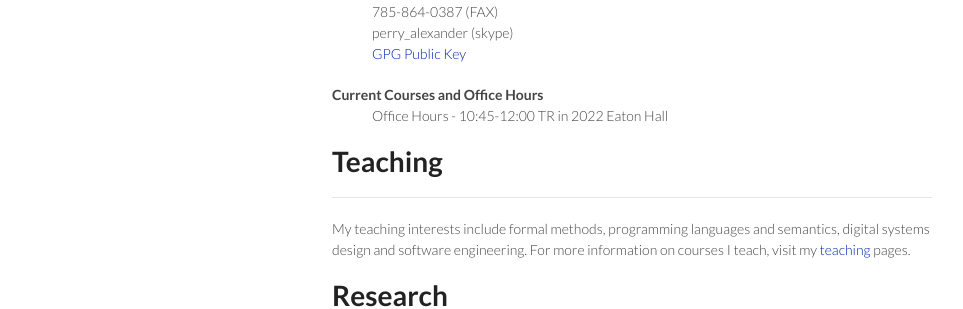
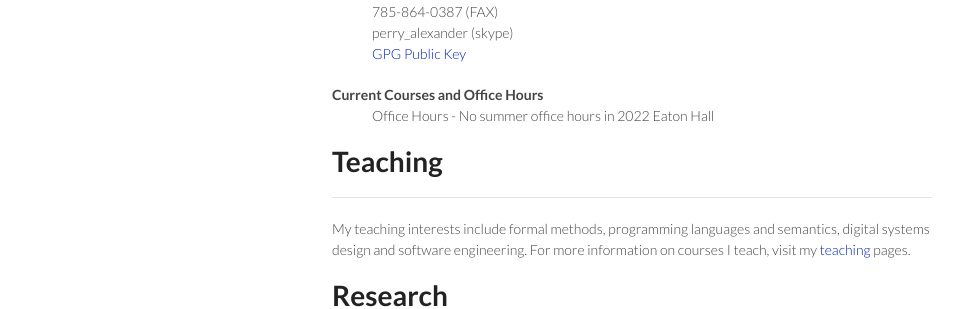
Before and after one commit to palexand/palexand.github.io, a Jekyll site: the page built from index.md, in a window 1280 px wide and 1103 px high. Shown: the part 506-815 px from the top of the window, without its empty margins (158-1121 px from the left). Built offline with Jekyll 4.4.1, drawn with Linux system fonts in a browser that asks for light colours.

Commit message:
updating office hours

```diff
--- a/_config.yml
+++ b/_config.yml
@@ -3,7 +3,7 @@ account: palexand
 github: https://github.com/palexand
 title: Dr. Perry Alexander
 subtitle: The University of Kansas
-ohrs: 10:45-12:00 TR
+ohrs: No summer office hours
 markdown: kramdown
 name: WPA
 description: Perry Alexander's Website
```
